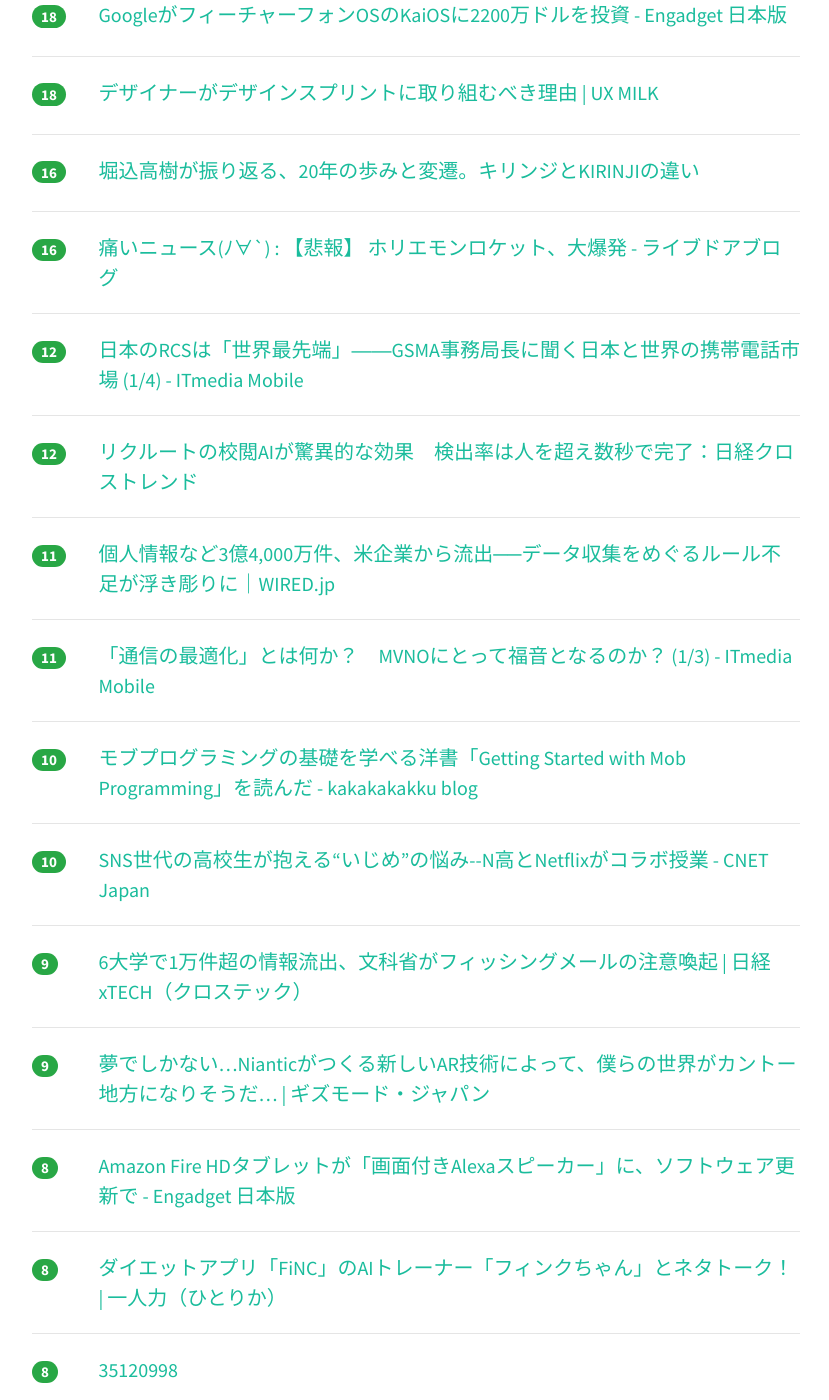
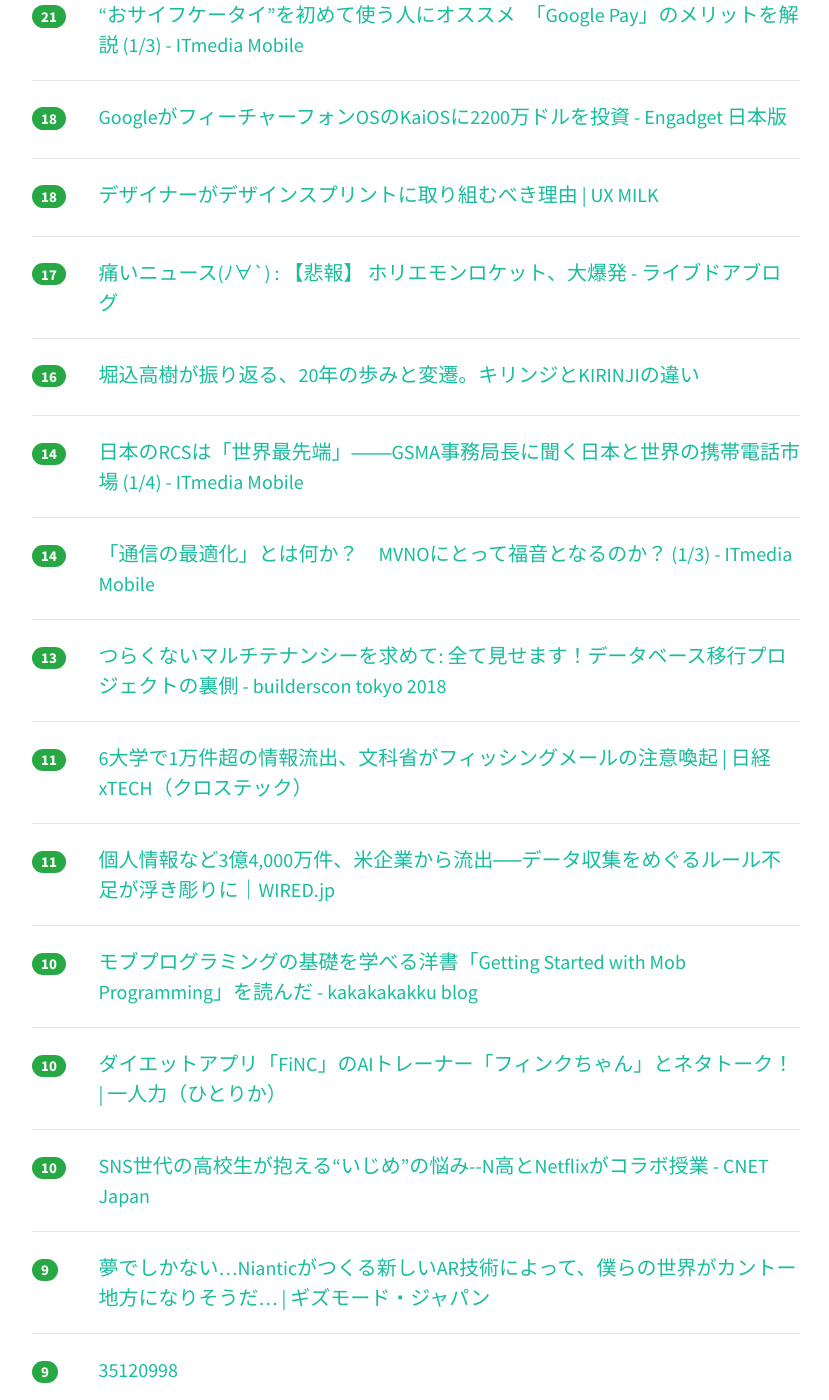
Before and after one commit to yatta47/hatena-matome-site, a Jekyll site: the page built from _posts/2018-06-30-hatena.md, in a window 1280 px wide and 1400 px high, scrolled down 1036 px. Shown: the whole window, without its empty margins (224-1053 px from the left). Built offline with Jekyll 4.4.1, drawn with Linux system fonts in a browser that asks for light colours; nearby versions of some CDN libraries; some of the changed text lies outside the part shown.

Commit message:
Updated 2018-06-30

```diff
--- a/_posts/2018-06-30-hatena.md
+++ b/_posts/2018-06-30-hatena.md
@@ -1,13 +1,13 @@
 ---
 layout: post
 title:  "2018-06-30 はてぶIT"
-date:   2018-06-30 13:03:03
+date:   2018-06-30 14:01:59
 tags: [it-hotentry]
 ---
-36 件のデータあり
+38 件のデータあり
 
 <hr><div class="row">
-<div class="col-1"><span class="badge badge-pill badge-success h2">334</span></div>
+<div class="col-1"><span class="badge badge-pill badge-success h2">376</span></div>
 <div class="col-11"><a href='https://jp.techcrunch.com/2018/06/29/2018-06-28-what3words-saic-alpine-f1/' target='_blank'>世界を57兆個の小さな区画に分割してそれぞれにユニークな名前をつけたwhat3wordsに投資が殺到 | TechCrunch Japan</a></div>
 </div>
 <hr>
@@ -17,13 +17,23 @@ tags: [it-hotentry]
 </div>
 <hr>
 <div class="row">
+<div class="col-1"><span class="badge badge-pill badge-success h2">32</span></div>
+<div class="col-11"><a href='https://speakerdeck.com/ledsun/10bei-su-inode-dot-jsbing-lie-puroguramingu' target='_blank'>10倍速いNode.js並列プログラミング - Speaker Deck</a></div>
+</div>
+<hr>
+<div class="row">
 <div class="col-1"><span class="badge badge-pill badge-success h2">30</span></div>
 <div class="col-11"><a href='https://builderscon.io/tokyo/2018/session/c9420e29-489d-4abe-b8d7-96d1e4d61b47' target='_blank'>JavaCardの世界 - builderscon tokyo 2018</a></div>
 </div>
 <hr>
 <div class="row">
-<div class="col-1"><span class="badge badge-pill badge-success h2">27</span></div>
-<div class="col-11"><a href='https://speakerdeck.com/ledsun/10bei-su-inode-dot-jsbing-lie-puroguramingu' target='_blank'>10倍速いNode.js並列プログラミング - Speaker Deck</a></div>
+<div class="col-1"><span class="badge badge-pill badge-success h2">25</span></div>
+<div class="col-11"><a href='http://trend.nikkeibp.co.jp/atcl/contents/18/00011/00004/' target='_blank'>リクルートの校閲AIが驚異的な効果　検出率は人を超え数秒で完了：日経クロストレンド</a></div>
+</div>
+<hr>
+<div class="row">
+<div class="col-1"><span class="badge badge-pill badge-success h2">22</span></div>
+<div class="col-11"><a href='https://qiita.com/s_katagiri/items/a6c3914e7623b4d7b5a3' target='_blank'>Python でのデータ分析作業をスマートにするために</a></div>
 </div>
 <hr>
 <div class="row">
@@ -32,13 +42,8 @@ tags: [it-hotentry]
 </div>
 <hr>
 <div class="row">
-<div class="col-1"><span class="badge badge-pill badge-success h2">20</span></div>
+<div class="col-1"><span class="badge badge-pill badge-success h2">21</span></div>
 <div class="col-11"><a href='http://www.itmedia.co.jp/mobile/articles/1806/30/news012.html' target='_blank'>“おサイフケータイ”を初めて使う人にオススメ　「Google Pay」のメリットを解説 (1/3) - ITmedia Mobile</a></div>
-</div>
-<hr>
-<div class="row">
-<div class="col-1"><span class="badge badge-pill badge-success h2">19</span></div>
-<div class="col-11"><a href='https://qiita.com/s_katagiri/items/a6c3914e7623b4d7b5a3' target='_blank'>Python でのデータ分析作業をスマートにするために</a></div>
 </div>
 <hr>
 <div class="row">
@@ -52,33 +57,38 @@ tags: [it-hotentry]
 </div>
 <hr>
 <div class="row">
+<div class="col-1"><span class="badge badge-pill badge-success h2">17</span></div>
+<div class="col-11"><a href='http://blog.livedoor.jp/dqnplus/archives/1971938.html' target='_blank'>痛いニュース(ﾉ∀`) : 【悲報】 ホリエモンロケット、大爆発 - ライブドアブログ</a></div>
+</div>
+<hr>
+<div class="row">
 <div class="col-1"><span class="badge badge-pill badge-success h2">16</span></div>
 <div class="col-11"><a href='https://www.cinra.net/interview/201806-kirinji' target='_blank'>堀込高樹が振り返る、20年の歩みと変遷。キリンジとKIRINJIの違い</a></div>
 </div>
 <hr>
 <div class="row">
-<div class="col-1"><span class="badge badge-pill badge-success h2">16</span></div>
-<div class="col-11"><a href='http://blog.livedoor.jp/dqnplus/archives/1971938.html' target='_blank'>痛いニュース(ﾉ∀`) : 【悲報】 ホリエモンロケット、大爆発 - ライブドアブログ</a></div>
-</div>
-<hr>
-<div class="row">
-<div class="col-1"><span class="badge badge-pill badge-success h2">12</span></div>
+<div class="col-1"><span class="badge badge-pill badge-success h2">14</span></div>
 <div class="col-11"><a href='http://www.itmedia.co.jp/mobile/articles/1806/29/news143.html' target='_blank'>日本のRCSは「世界最先端」――GSMA事務局長に聞く日本と世界の携帯電話市場 (1/4) - ITmedia Mobile</a></div>
 </div>
 <hr>
 <div class="row">
-<div class="col-1"><span class="badge badge-pill badge-success h2">12</span></div>
-<div class="col-11"><a href='http://trend.nikkeibp.co.jp/atcl/contents/18/00011/00004/' target='_blank'>リクルートの校閲AIが驚異的な効果　検出率は人を超え数秒で完了：日経クロストレンド</a></div>
+<div class="col-1"><span class="badge badge-pill badge-success h2">14</span></div>
+<div class="col-11"><a href='http://www.itmedia.co.jp/mobile/articles/1806/30/news018.html' target='_blank'>「通信の最適化」とは何か？　MVNOにとって福音となるのか？ (1/3) - ITmedia Mobile</a></div>
+</div>
+<hr>
+<div class="row">
+<div class="col-1"><span class="badge badge-pill badge-success h2">13</span></div>
+<div class="col-11"><a href='https://builderscon.io/tokyo/2018/session/5485dc21-810e-4d12-9102-30b2812cd64f' target='_blank'>つらくないマルチテナンシーを求めて: 全て見せます！データベース移行プロジェクトの裏側 - builderscon tokyo 2018</a></div>
+</div>
+<hr>
+<div class="row">
+<div class="col-1"><span class="badge badge-pill badge-success h2">11</span></div>
+<div class="col-11"><a href='https://tech.nikkeibp.co.jp/atcl/nxt/news/18/01788/?ST=nxt_thmit_security' target='_blank'>6大学で1万件超の情報流出、文科省がフィッシングメールの注意喚起 | 日経 xTECH（クロステック）</a></div>
 </div>
 <hr>
 <div class="row">
 <div class="col-1"><span class="badge badge-pill badge-success h2">11</span></div>
 <div class="col-11"><a href='https://wired.jp/2018/06/29/exactis-leak-340-million-records/' target='_blank'>個人情報など3億4,000万件、米企業から流出──データ収集をめぐるルール不足が浮き彫りに｜WIRED.jp</a></div>
-</div>
-<hr>
-<div class="row">
-<div class="col-1"><span class="badge badge-pill badge-success h2">11</span></div>
-<div class="col-11"><a href='http://www.itmedia.co.jp/mobile/articles/1806/30/news018.html' target='_blank'>「通信の最適化」とは何か？　MVNOにとって福音となるのか？ (1/3) - ITmedia Mobile</a></div>
 </div>
 <hr>
 <div class="row">
@@ -88,12 +98,12 @@ tags: [it-hotentry]
 <hr>
 <div class="row">
 <div class="col-1"><span class="badge badge-pill badge-success h2">10</span></div>
-<div class="col-11"><a href='https://japan.cnet.com/article/35121681/' target='_blank'>SNS世代の高校生が抱える“いじめ”の悩み--N高とNetflixがコラボ授業 - CNET Japan</a></div>
+<div class="col-11"><a href='https://hitorica.com/finc-app-ai/' target='_blank'>ダイエットアプリ「FiNC」のAIトレーナー「フィンクちゃん」とネタトーク！ | 一人力（ひとりか）</a></div>
 </div>
 <hr>
 <div class="row">
-<div class="col-1"><span class="badge badge-pill badge-success h2">9</span></div>
-<div class="col-11"><a href='https://tech.nikkeibp.co.jp/atcl/nxt/news/18/01788/?ST=nxt_thmit_security' target='_blank'>6大学で1万件超の情報流出、文科省がフィッシングメールの注意喚起 | 日経 xTECH（クロステック）</a></div>
+<div class="col-1"><span class="badge badge-pill badge-success h2">10</span></div>
+<div class="col-11"><a href='https://japan.cnet.com/article/35121681/' target='_blank'>SNS世代の高校生が抱える“いじめ”の悩み--N高とNetflixがコラボ授業 - CNET Japan</a></div>
 </div>
 <hr>
 <div class="row">
@@ -102,18 +112,18 @@ tags: [it-hotentry]
 </div>
 <hr>
 <div class="row">
-<div class="col-1"><span class="badge badge-pill badge-success h2">8</span></div>
-<div class="col-11"><a href='https://japanese.engadget.com/2018/06/29/amazon-fire-hd-alexa-show-mode-7-2/' target='_blank'>Amazon Fire HDタブレットが「画面付きAlexaスピーカー」に、ソフトウェア更新で - Engadget 日本版</a></div>
+<div class="col-1"><span class="badge badge-pill badge-success h2">9</span></div>
+<div class="col-11"><a href='https://japan.cnet.com/article/35120998/' target='_blank'>35120998</a></div>
+</div>
+<hr>
+<div class="row">
+<div class="col-1"><span class="badge badge-pill badge-success h2">9</span></div>
+<div class="col-11"><a href='https://japan.cnet.com/article/35121471/' target='_blank'>音声通知ワイヤレスイヤホン「Zeeny」--スマホ画面見ずにメッセージ、スケジュール確認 - CNET Japan</a></div>
 </div>
 <hr>
 <div class="row">
 <div class="col-1"><span class="badge badge-pill badge-success h2">8</span></div>
-<div class="col-11"><a href='https://hitorica.com/finc-app-ai/' target='_blank'>ダイエットアプリ「FiNC」のAIトレーナー「フィンクちゃん」とネタトーク！ | 一人力（ひとりか）</a></div>
-</div>
-<hr>
-<div class="row">
-<div class="col-1"><span class="badge badge-pill badge-success h2">8</span></div>
-<div class="col-11"><a href='https://japan.cnet.com/article/35120998/' target='_blank'>35120998</a></div>
+<div class="col-11"><a href='https://japanese.engadget.com/2018/06/29/amazon-fire-hd-alexa-show-mode-7-2/' target='_blank'>Amazon Fire HDタブレットが「画面付きAlexaスピーカー」に、ソフトウェア更新で - Engadget 日本版</a></div>
 </div>
 <hr>
 <div class="row">
@@ -124,11 +134,6 @@ tags: [it-hotentry]
 <div class="row">
 <div class="col-1"><span class="badge badge-pill badge-success h2">8</span></div>
 <div class="col-11"><a href='https://www.halu7.com/entry/domain-googleanalytics-searchconsole' target='_blank'>独自ドメイン化のあとGoogleサーチコンソールのインデックスを引き継ぎする方法 - はるなぴログ</a></div>
-</div>
-<hr>
-<div class="row">
-<div class="col-1"><span class="badge badge-pill badge-success h2">8</span></div>
-<div class="col-11"><a href='https://japan.cnet.com/article/35121471/' target='_blank'>音声通知ワイヤレスイヤホン「Zeeny」--スマホ画面見ずにメッセージ、スケジュール確認 - CNET Japan</a></div>
 </div>
 <hr>
 <div class="row">
@@ -167,18 +172,23 @@ tags: [it-hotentry]
 </div>
 <hr>
 <div class="row">
-<div class="col-1"><span class="badge badge-pill badge-success h2">5</span></div>
-<div class="col-11"><a href='https://builderscon.io/tokyo/2018/session/5485dc21-810e-4d12-9102-30b2812cd64f' target='_blank'>つらくないマルチテナンシーを求めて: 全て見せます！データベース移行プロジェクトの裏側 - builderscon tokyo 2018</a></div>
+<div class="col-1"><span class="badge badge-pill badge-success h2">6</span></div>
+<div class="col-11"><a href='http://www.kotaro269.com/articles/56913.html' target='_blank'>ディズニーが開発した、人型スタントロボットが凄い</a></div>
 </div>
 <hr>
 <div class="row">
-<div class="col-1"><span class="badge badge-pill badge-success h2">4</span></div>
+<div class="col-1"><span class="badge badge-pill badge-success h2">5</span></div>
 <div class="col-11"><a href='https://motion-gallery.net/projects/OrbitalChristmas' target='_blank'>短編SF映画『オービタル・クリスマス』～聖夜を祝う全ての人に～ - クラウドファンディングのMotionGallery</a></div>
 </div>
 <hr>
 <div class="row">
-<div class="col-1"><span class="badge badge-pill badge-success h2">4</span></div>
-<div class="col-11"><a href='http://www.kotaro269.com/articles/56913.html' target='_blank'>ディズニーが開発した、人型スタントロボットが凄い</a></div>
+<div class="col-1"><span class="badge badge-pill badge-success h2">3</span></div>
+<div class="col-11"><a href='https://speakerdeck.com/ledsun/10bei-su-inode-dot-jsbing-lie-puroguramingu?slide=32' target='_blank'>10倍速いNode.js並列プログラミング - Speaker Deck</a></div>
+</div>
+<hr>
+<div class="row">
+<div class="col-1"><span class="badge badge-pill badge-success h2">2</span></div>
+<div class="col-11"><a href='https://next.rikunabi.com/journal/20180630_t02/' target='_blank'>最先端はここにあり！テクノロジーとクリエイティブが集結した明星和楽と、そこから見えるこれからの働き方 | リクナビNEXTジャーナル</a></div>
 </div>
 <hr>
 <div class="row">
```
